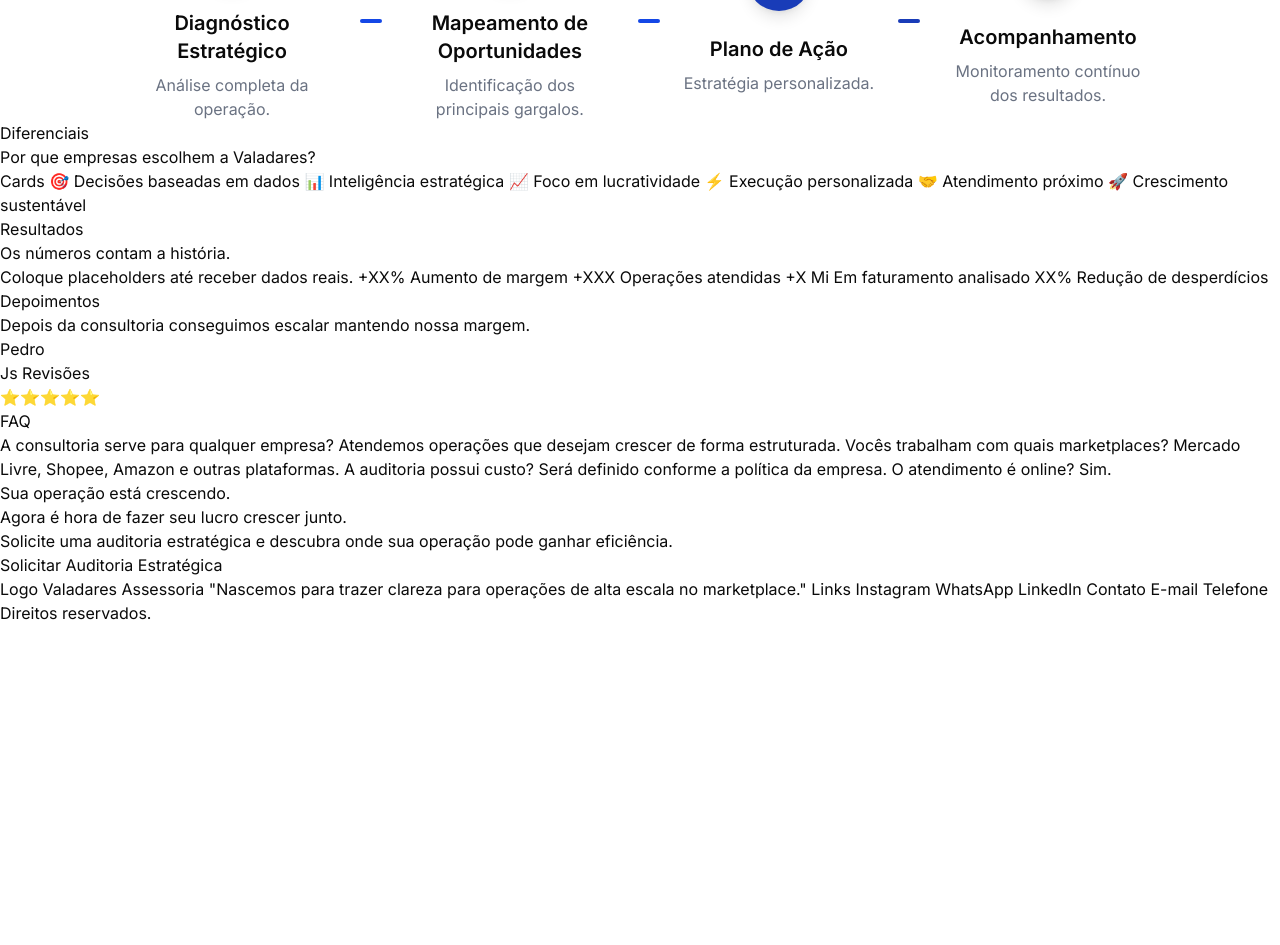
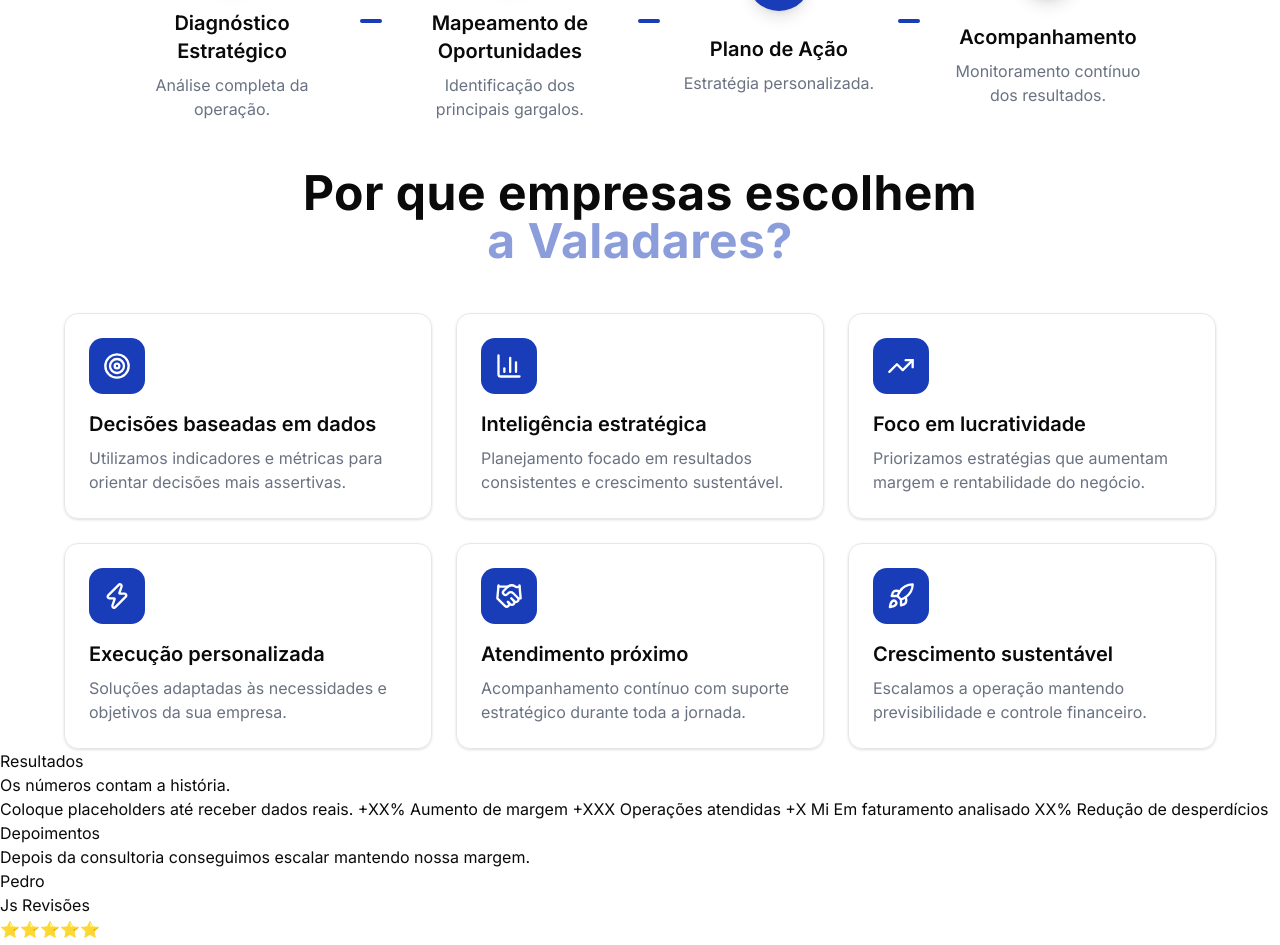
Before and after one commit to andersongama-dev/valadares, a Next.js app: page / in a window 1280 px wide. Shown: the part 2440-3385 px from the top of the page. Before the commit the page ends 3065 px from the top, so only its background shows below. Built offline with nearby package versions, Linux system fonts and the light colour scheme.

Commit message:
feat: styling of the key advantages section

```diff
--- a/app/page.tsx
+++ b/app/page.tsx
@@ -6,7 +6,17 @@ import {
   CardTitle,
 } from "@/components/ui/card";
 import SideRays from "@/components/SideRays";
-import { Briefcase, Database, ShoppingBag, TrendingUp } from "lucide-react";
+import {
+  BarChart3,
+  Briefcase,
+  Database,
+  Handshake,
+  Rocket,
+  ShoppingBag,
+  Target,
+  TrendingUp,
+  Zap,
+} from "lucide-react";
 
 export default function Home() {
   return (
@@ -295,7 +305,7 @@ export default function Home() {
             <p className="mt-2 text-gray-500">Análise completa da operação.</p>
           </div>
 
-          <div className="h-1 flex-1 mx-6 rounded-full bg-blue-700"></div>
+          <div className="h-1 flex-1 mx-6 rounded-full bg-blue-800"></div>
 
           <div className="flex flex-col items-center text-center max-w-52">
             <div className="flex h-16 w-16 items-center justify-center rounded-full bg-blue-800 text-2xl font-bold text-white shadow-lg">
@@ -311,7 +321,7 @@ export default function Home() {
             </p>
           </div>
 
-          <div className="h-1 flex-1 mx-6 rounded-full bg-blue-700"></div>
+          <div className="h-1 flex-1 mx-6 rounded-full bg-blue-800"></div>
 
           <div className="flex flex-col items-center text-center max-w-52">
             <div className="flex h-16 w-16 items-center justify-center rounded-full bg-blue-800 text-2xl font-bold text-white shadow-lg">
@@ -339,17 +349,101 @@ export default function Home() {
         </div>
       </section>
 
-      <section>
+      <section className="mt-12">
         <div>
-          <p>Diferenciais</p>
-          <h2>Por que empresas escolhem a Valadares?</h2>
+          <h2 className="text-5xl text-center font-bold tracking-[0.01em]">
+            Por que empresas escolhem{" "}
+            <span className="block text-blue-800/50">a Valadares?</span>
+          </h2>
         </div>
 
-        {/* Transofrme isso em um card */}
-        <div>
-          Cards 🎯 Decisões baseadas em dados 📊 Inteligência estratégica 📈
-          Foco em lucratividade ⚡ Execução personalizada 🤝 Atendimento próximo
-          🚀 Crescimento sustentável
+        <div className="grid grid-cols-1 gap-6 md:grid-cols-2 lg:grid-cols-3 mx-16 mt-12">
+          <article className="rounded-xl border border-gray-200 p-6 shadow-sm transition hover:-translate-y-1 hover:shadow-lg">
+            <div className="mb-4 flex h-14 w-14 items-center justify-center rounded-xl bg-blue-800 text-white">
+              <Target size={28} />
+            </div>
+
+            <h3 className="mb-2 text-xl font-semibold">
+              Decisões baseadas em dados
+            </h3>
+
+            <p className="text-gray-500">
+              Utilizamos indicadores e métricas para orientar decisões mais
+              assertivas.
+            </p>
+          </article>
+
+          <article className="rounded-xl border border-gray-200 p-6 shadow-sm transition hover:-translate-y-1 hover:shadow-lg">
+            <div className="mb-4 flex h-14 w-14 items-center justify-center rounded-xl bg-blue-800 text-white">
+              <BarChart3 size={28} />
+            </div>
+
+            <h3 className="mb-2 text-xl font-semibold">
+              Inteligência estratégica
+            </h3>
+
+            <p className="text-gray-500">
+              Planejamento focado em resultados consistentes e crescimento
+              sustentável.
+            </p>
+          </article>
+
+          <article className="rounded-xl border border-gray-200 p-6 shadow-sm transition hover:-translate-y-1 hover:shadow-lg">
+            <div className="mb-4 flex h-14 w-14 items-center justify-center rounded-xl bg-blue-800 text-white">
+              <TrendingUp size={28} />
+            </div>
+
+            <h3 className="mb-2 text-xl font-semibold">
+              Foco em lucratividade
+            </h3>
+
+            <p className="text-gray-500">
+              Priorizamos estratégias que aumentam margem e rentabilidade do
+              negócio.
+            </p>
+          </article>
+
+          <article className="rounded-xl border border-gray-200 p-6 shadow-sm transition hover:-translate-y-1 hover:shadow-lg">
+            <div className="mb-4 flex h-14 w-14 items-center justify-center rounded-xl bg-blue-800 text-white">
+              <Zap size={28} />
+            </div>
+
+            <h3 className="mb-2 text-xl font-semibold">
+              Execução personalizada
+            </h3>
+
+            <p className="text-gray-500">
+              Soluções adaptadas às necessidades e objetivos da sua empresa.
+            </p>
+          </article>
+
+          <article className="rounded-xl border border-gray-200 p-6 shadow-sm transition hover:-translate-y-1 hover:shadow-lg">
+            <div className="mb-4 flex h-14 w-14 items-center justify-center rounded-xl bg-blue-800 text-white">
+              <Handshake size={28} />
+            </div>
+
+            <h3 className="mb-2 text-xl font-semibold">Atendimento próximo</h3>
+
+            <p className="text-gray-500">
+              Acompanhamento contínuo com suporte estratégico durante toda a
+              jornada.
+            </p>
+          </article>
+
+          <article className="rounded-xl border border-gray-200 p-6 shadow-sm transition hover:-translate-y-1 hover:shadow-lg">
+            <div className="mb-4 flex h-14 w-14 items-center justify-center rounded-xl bg-blue-800 text-white">
+              <Rocket size={28} />
+            </div>
+
+            <h3 className="mb-2 text-xl font-semibold">
+              Crescimento sustentável
+            </h3>
+
+            <p className="text-gray-500">
+              Escalamos a operação mantendo previsibilidade e controle
+              financeiro.
+            </p>
+          </article>
         </div>
       </section>
 
```
